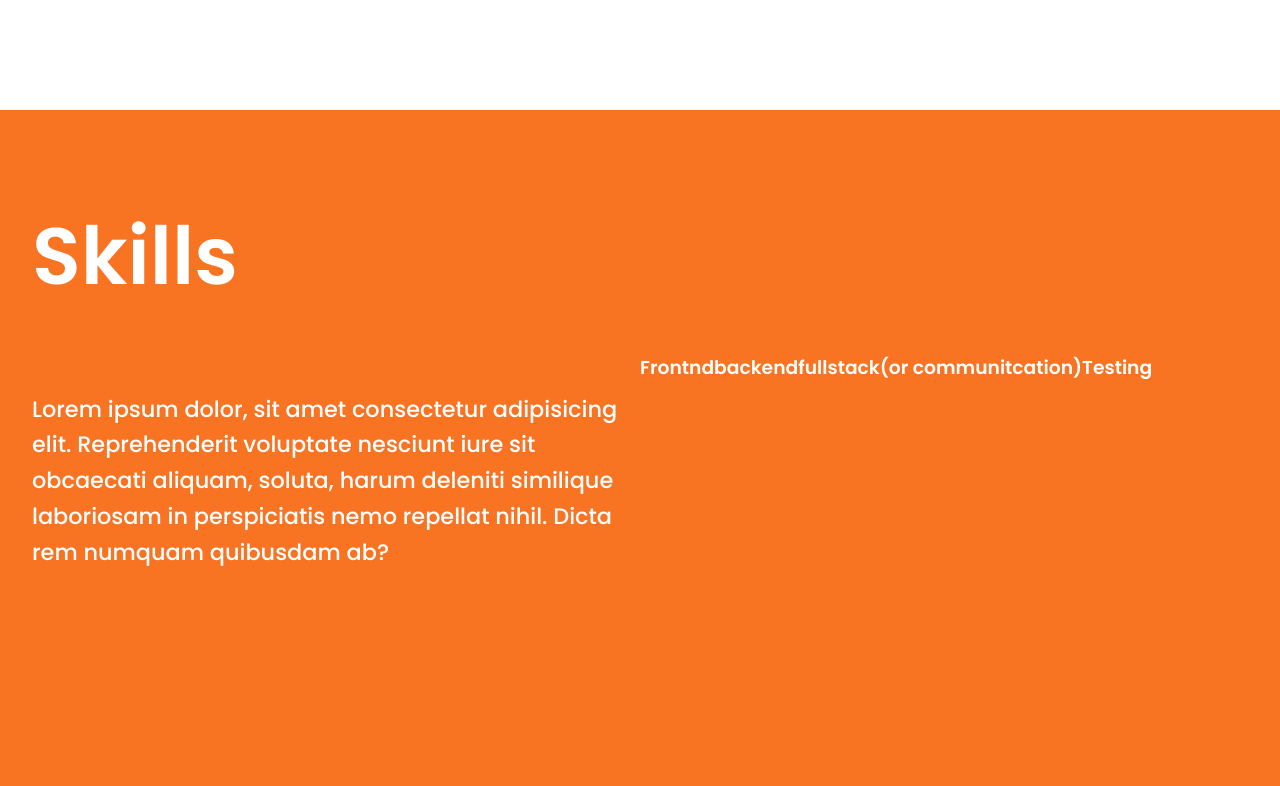
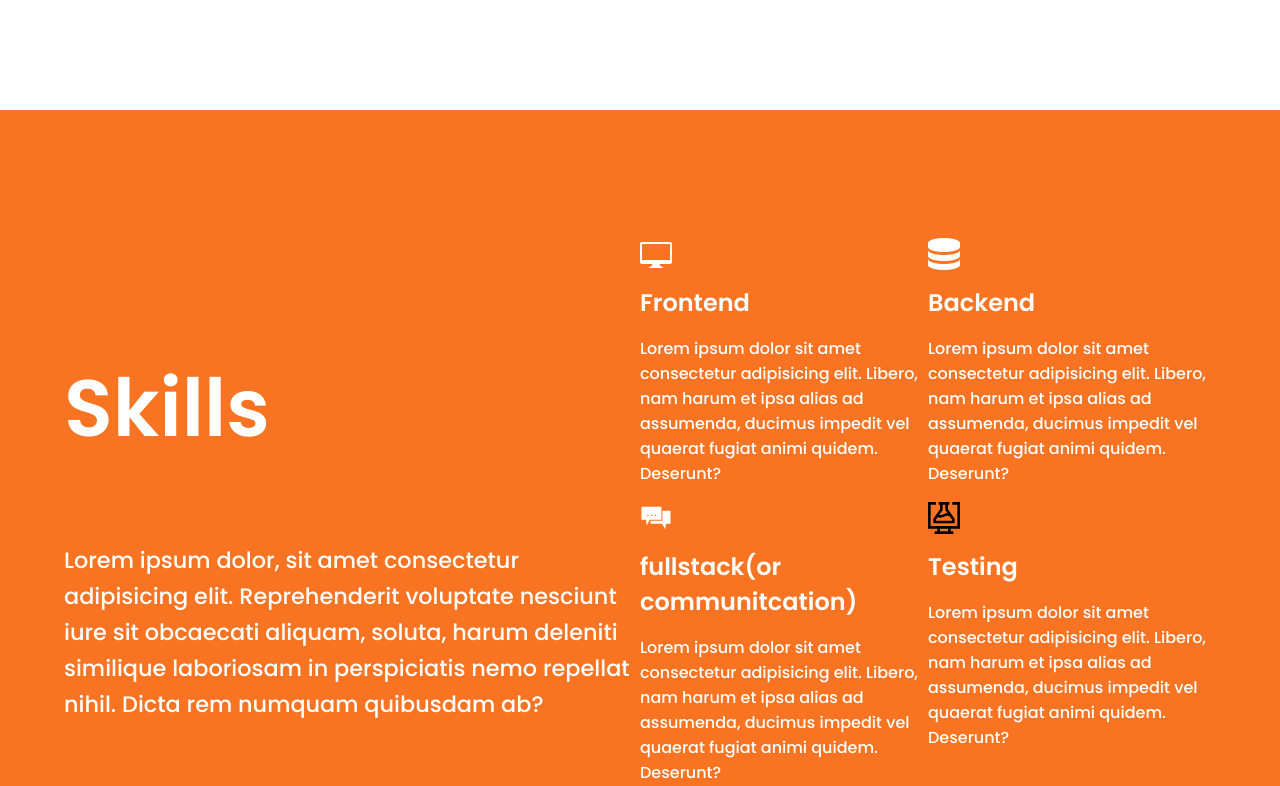
Before and after one commit to LisaPisa12/personal-website, a React (Create React App) app: page / in a window 1280 px wide. Shown: the part 1554-2340 px from the top of the page. Built offline with nearby package versions, Linux system fonts and the light colour scheme.

Commit message:
Chore: Add Icons

```diff
--- a/src/Components/Homepage/index.tsx
+++ b/src/Components/Homepage/index.tsx
@@ -21,7 +21,7 @@ const HomePage: React.FC = () => {
           <NameLink href="#contact" />
         </HeaderContainer>
       </Vertical>
-      <a href="#home">
+      <a href="#about">
         <DoorLink />
       </a>
       <TextEnterContainer>
--- a/src/Components/Works/Works.Elements.tsx
+++ b/src/Components/Works/Works.Elements.tsx
@@ -1,8 +1,7 @@
 import styled from "styled-components";
 
 export const WorksSection = styled.div`
-  height: 100vh;
-  padding: 2rem;
+  padding: 8rem 4rem;
   background: #f87422;
   color: #fff;
 `;
@@ -29,6 +28,15 @@ export const WorksIntro = styled.p`
   font-size: 1.4rem;
 `;
 
-export const SkillsContainer = styled.div``;
+export const SkillsContainer = styled.div`
+  max-width: 50%;
+  & > svg {
+    height: 2rem;
+    width: 2rem;
+    color: #fff;
+  }
+`;
 
-export const WorksTitle = styled.h3``;
+export const WorksTitle = styled.h2`
+  margin: 0.5rem 0;
+`;
--- a/src/Components/Works/index.tsx
+++ b/src/Components/Works/index.tsx
@@ -8,7 +8,10 @@ import {
   SkillsContainer,
   WorksTitle,
 } from "./Works.Elements";
-
+import { ImDatabase } from "react-icons/im";
+import { GrTestDesktop } from "react-icons/gr";
+import { GiTalk } from "react-icons/gi";
+import { GoDeviceDesktop } from "react-icons/go";
 const Works = () => {
   return (
     <WorksSection id="skills">
@@ -24,16 +27,40 @@ const Works = () => {
         </ChildContainer>
         <ChildContainer>
           <SkillsContainer>
-            <WorksTitle>Frontnd</WorksTitle>
+            <GoDeviceDesktop />
+            <WorksTitle>Frontend</WorksTitle>
+            <p>
+              Lorem ipsum dolor sit amet consectetur adipisicing elit. Libero,
+              nam harum et ipsa alias ad assumenda, ducimus impedit vel quaerat
+              fugiat animi quidem. Deserunt?
+            </p>
           </SkillsContainer>
           <SkillsContainer>
-            <WorksTitle>backend</WorksTitle>
+            <ImDatabase />
+            <WorksTitle>Backend</WorksTitle>
+            <p>
+              Lorem ipsum dolor sit amet consectetur adipisicing elit. Libero,
+              nam harum et ipsa alias ad assumenda, ducimus impedit vel quaerat
+              fugiat animi quidem. Deserunt?
+            </p>
           </SkillsContainer>
           <SkillsContainer>
+            <GiTalk />
             <WorksTitle>fullstack(or communitcation)</WorksTitle>
+            <p>
+              Lorem ipsum dolor sit amet consectetur adipisicing elit. Libero,
+              nam harum et ipsa alias ad assumenda, ducimus impedit vel quaerat
+              fugiat animi quidem. Deserunt?
+            </p>
           </SkillsContainer>
           <SkillsContainer>
+            <GrTestDesktop />
             <WorksTitle>Testing</WorksTitle>
+            <p>
+              Lorem ipsum dolor sit amet consectetur adipisicing elit. Libero,
+              nam harum et ipsa alias ad assumenda, ducimus impedit vel quaerat
+              fugiat animi quidem. Deserunt?
+            </p>
           </SkillsContainer>
         </ChildContainer>
       </WorksContainer>
```
Also changed, not shown: 1 other file (tests, documents, lock files or other folders).
